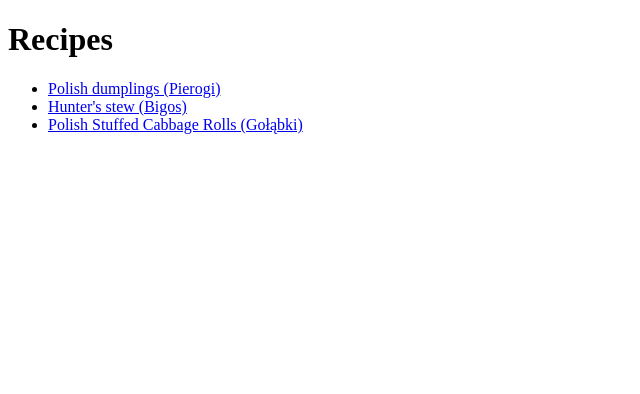
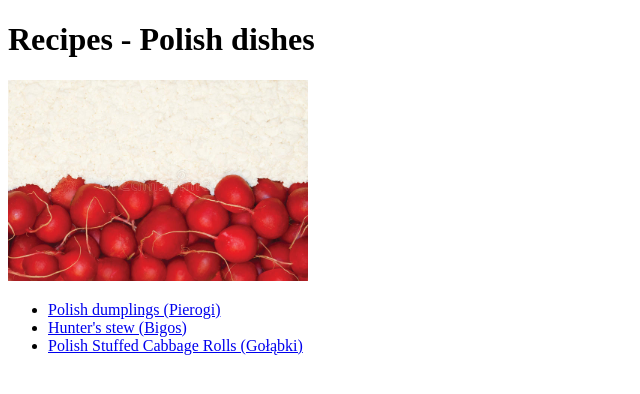
Before and after one commit to monceres/course-recipes, a plain HTML site: page index.html in a window 1280 px wide. Shown: the whole page, without its empty margins (0-640 px from the left). Drawn offline with Linux system fonts and the light colour scheme.

Commit message:
Add image to main page. Change title

```diff
--- a/index.html
+++ b/index.html
@@ -7,7 +7,8 @@
     <title>Recipes</title>
 </head>
 <body>
-    <h1>Recipes</h1>
+    <h1>Recipes - Polish dishes</h1>
+    <img src="images/polish-dishes.jpg" alt="Recipes of Polish dishes" width="300px">
     <ul>
         <li><a href="recipes/polish-dumplings.html">Polish dumplings (Pierogi)</a></li>
         <li><a href="recipes/hunters-stew.html">Hunter's stew (Bigos)</a></li>
```
Also changed, not shown: images/polish-dishes.jpg (added).
